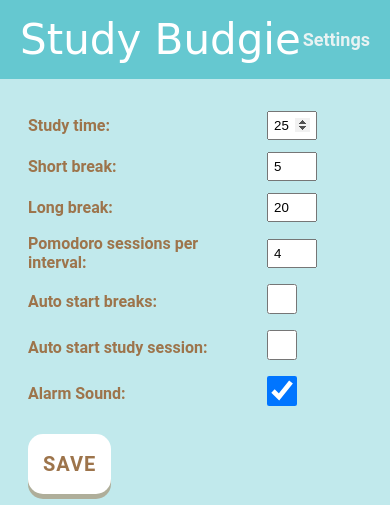
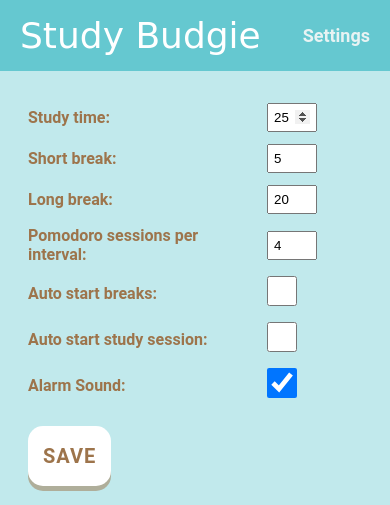
Before and after one commit to DanielaUnger/study-budgie, a Flask app: page / in a window 390 px wide. Shown: the top 505 px of the page. Run offline with Flask 3, Linux system fonts and the light colour scheme; some web fonts are replaced.

Commit message:
fix mobile header

```diff
--- a/static/pomo_style.css
+++ b/static/pomo_style.css
@@ -67,6 +67,7 @@ body {
   overflow: hidden;
   text-overflow: ellipsis;
   flex-shrink: 1;
+  min-width: 0;
 }
 
 .main {
@@ -244,14 +245,16 @@ td {
 
   .header {
     padding: 15px 20px;
+    gap: 10px;
   }
 
   .title {
-    font-size: 42px;
+    font-size: 36px;
   }
 
   .nav {
     font-size: 18px;
+    white-space: nowrap;
   }
 
   .main {
```
